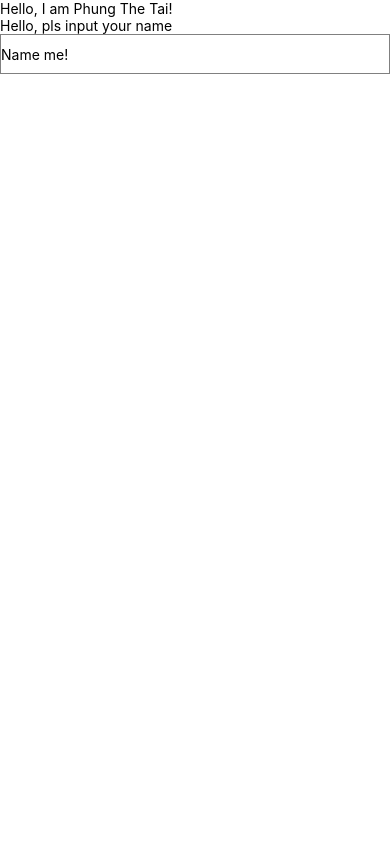
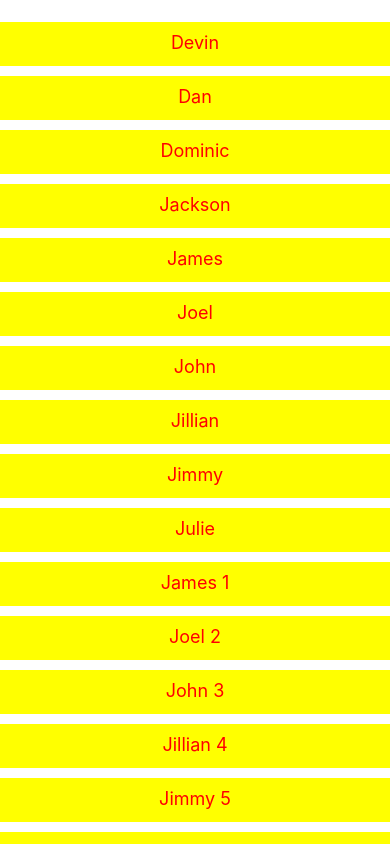
Before and after one commit to taipt-0504/React-Native-Begin, a React Native app in the folder ReactNativeBegin/: screen / in a window 390 px wide. Built offline with nearby package versions, Linux system fonts and the light colour scheme.

Commit message:
List View

```diff
--- a/ReactNativeBegin/App.js
+++ b/ReactNativeBegin/App.js
@@ -1,9 +1,16 @@
 import React from 'react';
 import Cat from "./components/Cat";
+import FlatListBasics from "./components/FlatListBasics";
+import ScrollViewBasics from "./components/ScrollViewBasics";
+import { View, ScrollView } from 'react-native';
 
 const App = () => {
   return (
-    <Cat></Cat>
+    // <View>
+    //     <Cat content="This is content props pass from parent to component"></Cat>
+    // </View>
+    <FlatListBasics />
+    // <ScrollViewBasics />
   );
 }
 
--- a/ReactNativeBegin/components/Cat.js
+++ b/ReactNativeBegin/components/Cat.js
@@ -1,11 +1,12 @@
-import React from 'react';
-import { Text, View, TextInput } from 'react-native';
+import React, { useState } from 'react';
+import { Text, View, TextInput, Image, Button } from 'react-native';
 
 const getFullName = (firstName, secondName, thirdName) => {
   return firstName + " " + secondName + " " + thirdName;
 }
 
-const Cat = () => {
+const Cat = (props) => {
+  const [disable, setDisable] = useState(true);
   return (
     <View>
         <Text>
@@ -22,6 +23,25 @@ const Cat = () => {
             placeholder="Name me!"
             />
         </View>
+        <Text>{props.content}</Text>
+        <Image
+            source={{uri: "https://reactnative.dev/docs/assets/p_cat1.png"}}
+            style={{width: 200, height: 200}}
+        />
+        <Button
+            onPress={() => {
+                setDisable(true)
+            }}
+            disabled={disable}
+            title={"This button is " + (disable ? 'Disable' : 'Enable')}
+        />
+        <Button
+            onPress={() => {
+                setDisable(false)
+            }}
+            disabled={!disable}
+            title={"Click to enable Button above"}
+        />
     </View>
   );
 }
--- /dev/null
+++ b/ReactNativeBegin/components/FlatListBasics.js
@@ -0,0 +1,54 @@
+import React from 'react';
+import { FlatList, StyleSheet, Text, View, YellowBox } from 'react-native';
+
+const styles = StyleSheet.create({
+  container: {
+   flex: 1,
+   paddingTop: 22
+  },
+  item: {
+    padding: 10,
+    fontSize: 18,
+    height: 44,
+    color: 'red',
+    textAlign: 'center',
+    backgroundColor: 'yellow',
+    marginBottom: 10
+  },
+});
+
+const FlatListBasics = () => {
+  return (
+    <View style={styles.container}>
+      <FlatList
+        data={[
+          {key: 'Devin'},
+          {key: 'Dan'},
+          {key: 'Dominic'},
+          {key: 'Jackson'},
+          {key: 'James'},
+          {key: 'Joel'},
+          {key: 'John'},
+          {key: 'Jillian'},
+          {key: 'Jimmy'},
+          {key: 'Julie'},
+          {key: 'James 1'},
+          {key: 'Joel 2'},
+          {key: 'John 3'},
+          {key: 'Jillian 4'},
+          {key: 'Jimmy 5'},
+          {key: 'Julie 6'},
+          {key: 'James 7'},
+          {key: 'Joel 8'},
+          {key: 'John 9'},
+          {key: 'Jillian 10'},
+          {key: 'Jimmy 11'},
+          {key: 'Julie 12'},
+        ]}
+        renderItem={({item}) => <Text style={styles.item}>{item.key}</Text>}
+      />
+    </View>
+  );
+}
+
+export default FlatListBasics;
--- /dev/null
+++ b/ReactNativeBegin/components/ScrollViewBasics.js
@@ -0,0 +1,46 @@
+import React from 'react';
+import { Image, ScrollView, Text } from 'react-native';
+
+const logo = {
+  uri: 'https://reactnative.dev/img/tiny_logo.png',
+  width: 64,
+  height: 64
+};
+
+const ScrollViewBasics = () => (
+  <ScrollView>
+    <Text style={{ fontSize: 96 }}>Scroll me plz</Text>
+    <Image source={logo} />
+    <Image source={logo} />
+    <Image source={logo} />
+    <Image source={logo} />
+    <Image source={logo} />
+    <Text style={{ fontSize: 96 }}>If you like</Text>
+    <Image source={logo} />
+    <Image source={logo} />
+    <Image source={logo} />
+    <Image source={logo} />
+    <Image source={logo} />
+    <Text style={{ fontSize: 96 }}>Scrolling down</Text>
+    <Image source={logo} />
+    <Image source={logo} />
+    <Image source={logo} />
+    <Image source={logo} />
+    <Image source={logo} />
+    <Text style={{ fontSize: 96 }}>What's the best</Text>
+    <Image source={logo} />
+    <Image source={logo} />
+    <Image source={logo} />
+    <Image source={logo} />
+    <Image source={logo} />
+    <Text style={{ fontSize: 96 }}>Framework around?</Text>
+    <Image source={logo} />
+    <Image source={logo} />
+    <Image source={logo} />
+    <Image source={logo} />
+    <Image source={logo} />
+    <Text style={{ fontSize: 80 }}>React Native</Text>
+  </ScrollView>
+);
+
+export default ScrollViewBasics;
```
